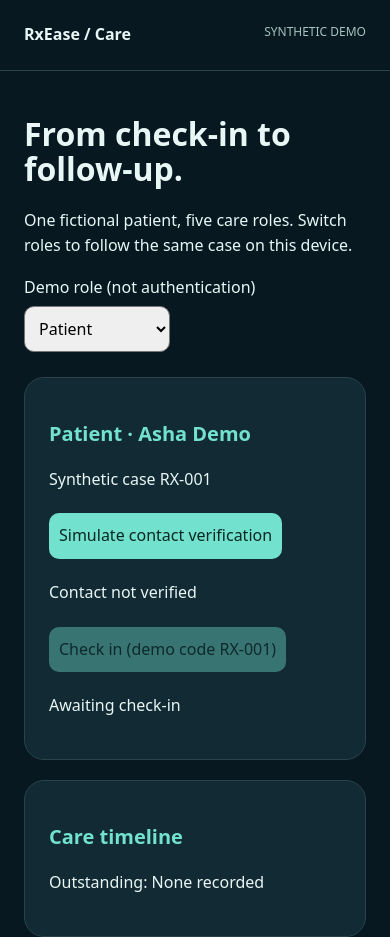
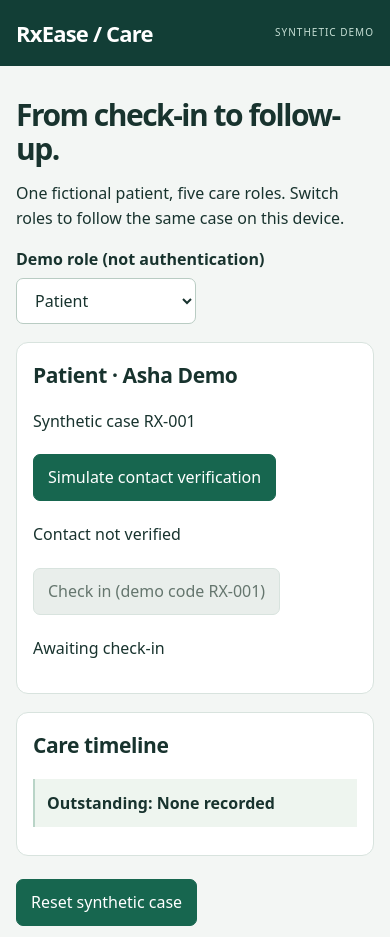
Before and after one commit to Hassansyed21/rxease-voice-hackathon, a plain HTML site: page web/index.html in a window 390 px wide. Shown: the top 937 px of the page. Drawn offline with Linux system fonts and the light colour scheme.

Commit message:
Refine clinical dashboard for mobile and desktop

```diff
--- a/web/style.css
+++ b/web/style.css
@@ -1 +1,23 @@
-*{box-sizing:border-box}body{margin:0;background:#081820;color:#e8f7f5;font:16px system-ui;line-height:1.6}header{display:flex;justify-content:space-between;gap:12px;padding:22px max(24px,calc((100% - 850px)/2));border-bottom:1px solid #28434a}header span,footer{font-size:12px;color:#a4c4c0}main{max-width:850px;margin:auto;padding:24px}h1{font-size:clamp(32px,6vw,60px);line-height:1.1}h2{color:#72e2ce;font-size:20px}section{background:#122a33;border:1px solid #28434a;border-radius:20px;padding:24px;margin:20px 0}button,select,textarea{font:inherit;border-radius:10px;padding:10px;margin:5px 0}button{background:#72e2ce;color:#092821;border:0;cursor:pointer}button:disabled{opacity:.4;cursor:default}textarea{width:100%;background:#081820;color:white;border:1px solid #42636a}label{display:block}button:focus-visible,textarea:focus-visible{outline:3px solid white}#result{white-space:pre-wrap}
+*{box-sizing:border-box}
+:root{font-family:system-ui,sans-serif;color:#18332e;background:#f3f6f4;line-height:1.55}
+body{margin:0}
+header{background:#123e36;color:white;padding:20px max(20px,calc((100% - 960px)/2));display:flex;align-items:center;justify-content:space-between;gap:12px}
+header strong{font-size:22px;letter-spacing:-.8px}
+header span{font-size:10px;letter-spacing:1px;color:#c5ded4}
+main{max-width:960px;margin:auto;padding:24px}
+h1{font-size:clamp(30px,5vw,48px);letter-spacing:-1.5px;line-height:1.12;margin:16px 0}
+h2{font-size:21px;letter-spacing:-.4px;margin-top:0}
+section{background:white;border:1px solid #d8e3de;border-radius:12px;padding:24px;margin:18px 0}
+label{display:block;font-weight:600;margin:12px 0 6px}
+button,select,input,textarea{font:inherit}
+button,select,input:not([type=checkbox]),textarea{border:1px solid #b9ccc3;border-radius:7px;padding:10px 14px}
+button{background:#17664f;color:white;border-color:#17664f;cursor:pointer;margin:5px 8px 5px 0}
+button:disabled{background:#e9eeeb;color:#65766e;border-color:#d8e3de;cursor:default}
+textarea{display:block;width:100%;background:#fafcfb;color:inherit;margin-top:8px;resize:vertical}
+select{background:white;color:inherit;min-width:180px}
+input[type=checkbox]{accent-color:#17664f;width:18px;height:18px;vertical-align:middle}
+button:focus-visible,input:focus-visible,textarea:focus-visible,select:focus-visible{outline:3px solid #bf8b35;outline-offset:2px}
+#timeline p{border-left:2px solid #b9d4c7;padding-left:14px;margin:12px 0}
+#timeline p:first-child{background:#eef5ef;padding:12px;font-weight:600}
+footer{font-size:12px;color:#586e64;margin:24px 0}
+@media(max-width:540px){main{padding:16px}section{padding:16px}button{min-height:44px}header{padding:16px}textarea{font-size:16px}}
```
